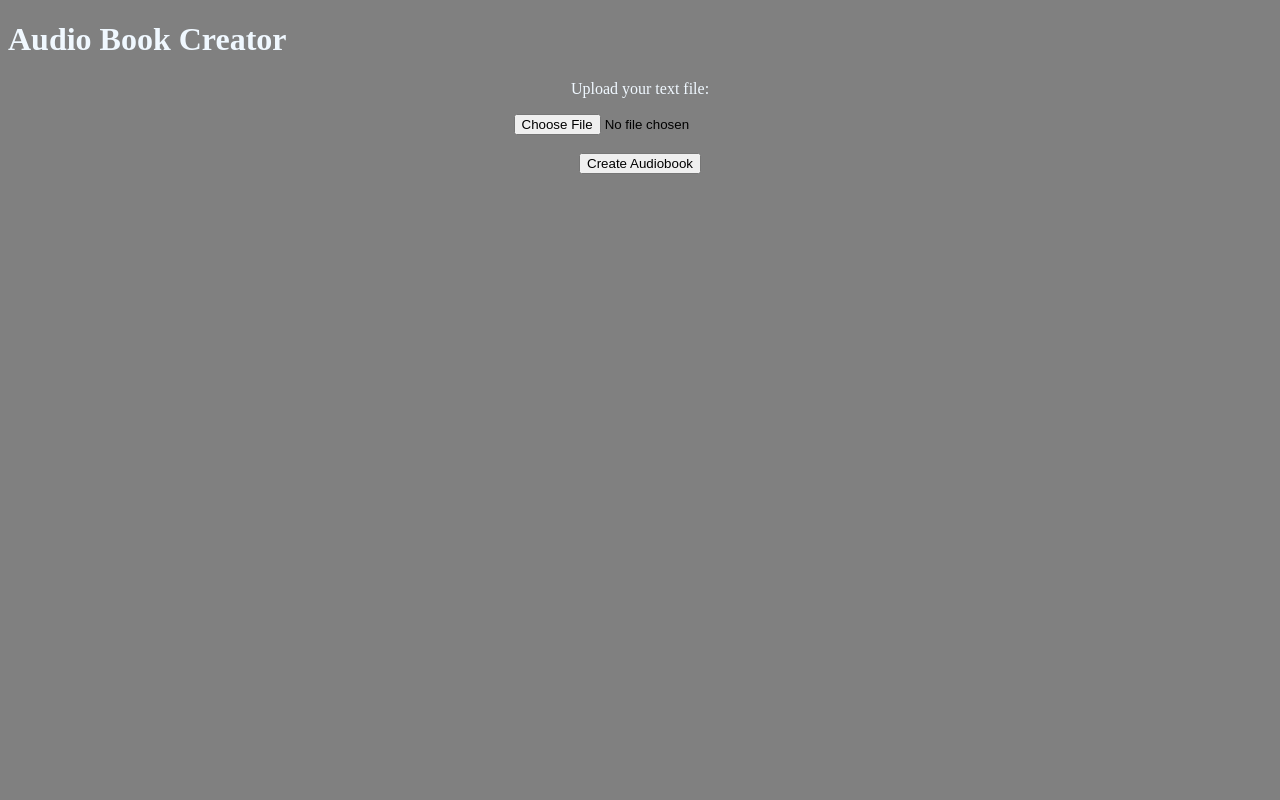
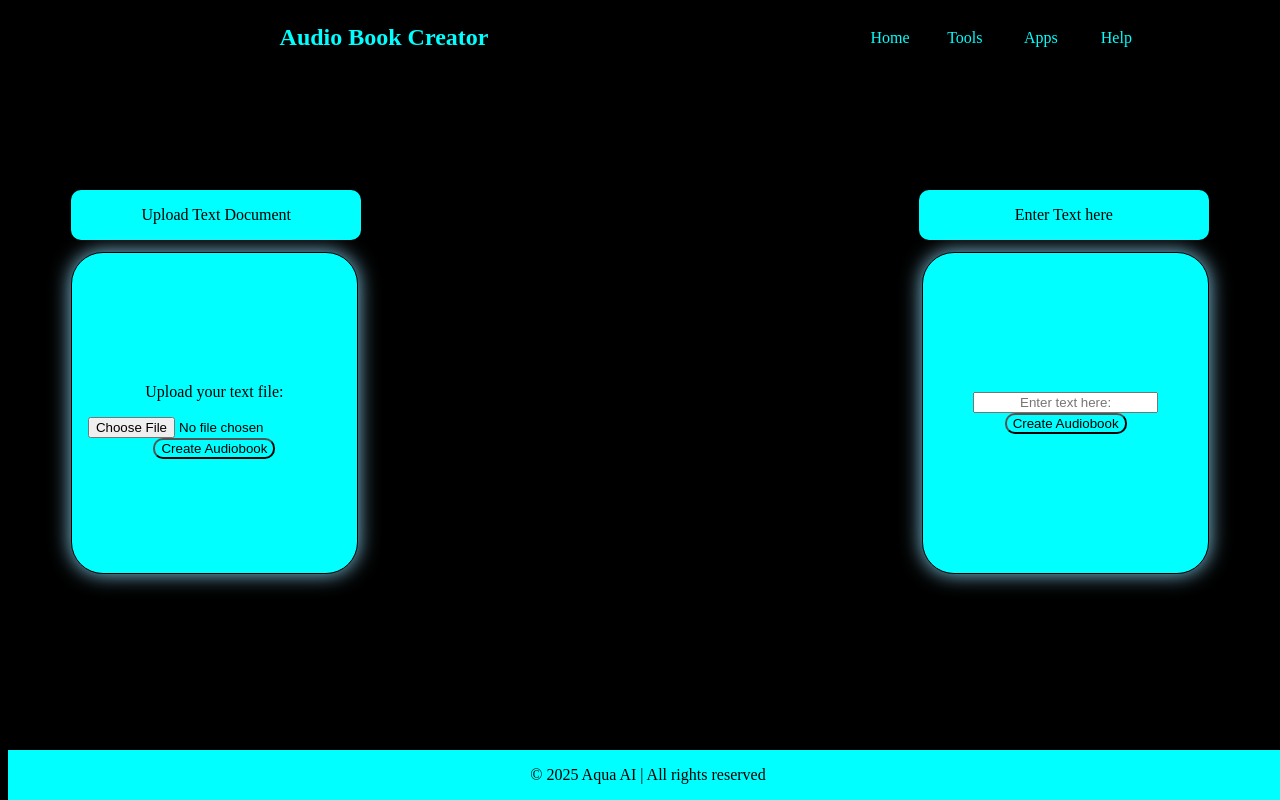
Before and after one commit to DesmondMwaka1/Audio-Book-Creator, a Flask app: page / in a window 1280 px wide. Run offline with Flask 3, Linux system fonts and the light colour scheme.

Commit message:
Update index.html

```diff
--- a/templates/index.html
+++ b/templates/index.html
@@ -8,7 +8,7 @@
             color: aliceblue;
         }
         html, body {
-            background-color: grey;
+            background-color: black;
         }
         form {
             text-align: center;
@@ -16,15 +16,141 @@
         p, h1 {
             color: aliceblue;
         }
+        .top {
+            position: fixed;
+            top: 0;
+            left: 0;
+            right: 0;
+            display: flex;
+            justify-content: space-between; /* Spaces out the left and right groups */
+            align-items: center;
+            padding: 1.5rem 10%;
+            background: rgba(0, 0, 0, 0.8);
+            backdrop-filter: blur(10px);
+            z-index: 1000;
+            transition: all 0.3s ease;
+        }
+
+        .top0 {
+            text-align:center; /* Aligns "Audio Book Creator" to the left */
+            font-size: 1.5rem;
+            font-weight: bold;
+            width: 50%;
+            margin-right: 20%;
+            color: aqua;
+        }
+
+        .top1 {
+            display: flex; /* Groups the right-side items together */
+            gap: 1.5rem; /* Adds spacing between the items */
+            text-align: right; /* Aligns items to the right */
+            width: 5%;
+            color: aqua;
+        }
+
+        .uplo {
+            margin-top: 1%;
+            display: flex; /* Enables flexbox for side-by-side layout */
+            justify-content: space-between; /* Adds space between the two divs */
+            align-items: flex-start; /* Aligns items at the top */
+            padding: 0 5%; /* Adds padding on the sides for better spacing */
+        }
+
+        .uleft, .uright {
+            width: 25%; /* Sets width */
+            height: 20rem; /* Sets height */
+            border: 1px solid black; /* Adds border */
+            border-radius: 2rem; /* Rounds corners */
+            background-color: aqua; /* Background color */
+            color: black; /* Text color */
+            box-shadow: 0 0 20px skyblue; /* Adds shadow */
+            display: flex; /* Enables flexbox */
+            justify-content: center; /* Horizontally centers content */
+            align-items: center; /* Vertically centers content */
+            flex-direction: column; /* Stacks content vertically */
+            transition: all 0.3s ease; /* Smooth hover animation */
+        }
+
+        .uleft p, .uright p{
+            color: black;
+        }
+        .uleft:hover , .uright:hover{
+            transform: translateY(-10px)
+        }
+        .one{
+            margin-top: 15%;
+            display: flex;
+            background-color: black;
+            justify-content: space-between;
+            padding: 0 5%;
+            left: 0;
+            right: 0;
+            align-items: flex-start;
+        }
+        .two{
+            background-color: aqua;
+            width: 25.5%;
+            border-radius: 10px;
+        }
+        .two p{
+            color: black;
+        }
+        footer{
+            bottom: 0;
+            background-color: aqua;
+            position: fixed;
+            width: 100%;
+            text-align: center;
+        }
+        footer p{
+            color: black;
+        }
+
+        .inUplo{
+            text-align: center;
+            align-items: center;
+
+        }
+        button{
+            background-color: aqua;
+            border-radius: 10px;
+        }
     </style>
-</head>
 <body>
-    <h1>Audio Book Creator</h1>
-    <form method="POST" action="/upload" enctype="multipart/form-data">
-        <p>Upload your text file:</p>
-        <input type="file" name="aufile" accept=".txt" required>
-        <br><br>
-        <button type="submit">Create Audiobook</button>
-    </form>
+    <div class="top">
+        <div class="top0">Audio Book Creator</div>
+        <div class="top1">Home</div>
+        <div class="top1">Tools</div>
+        <div class="top1">Apps</div>
+        <div class="top1">Help</div>
+    </div>
+    <div class="one">
+        <div class="two">
+            <p>Upload Text Document</p>
+        </div>
+        <div class="two">
+            <p>Enter Text here</p>
+        </div>
+    </div>
+    <div class="uplo">
+        <div class="uleft">
+            <form method="POST" action="/upload" enctype="multipart/form-data">
+                <p>Upload your text file:</p>
+                <input type="file" name="aufile" accept=".txt" required>
+                <br>
+                <button type="submit">Create Audiobook</button>
+            </form>
+        </div>
+        <div class="uright">
+            <form method="POST" action="/write">
+                <input class="inUplo" type="text" name="itext" placeholder="Enter text here:">
+                <br>
+                <button type="submit">Create Audiobook</button>
+            </form>
+        </div>
+    </div>
+    <footer>
+        <p>© 2025 Aqua AI | All rights reserved</p>
+    </footer>
 </body>
 </html>
```
